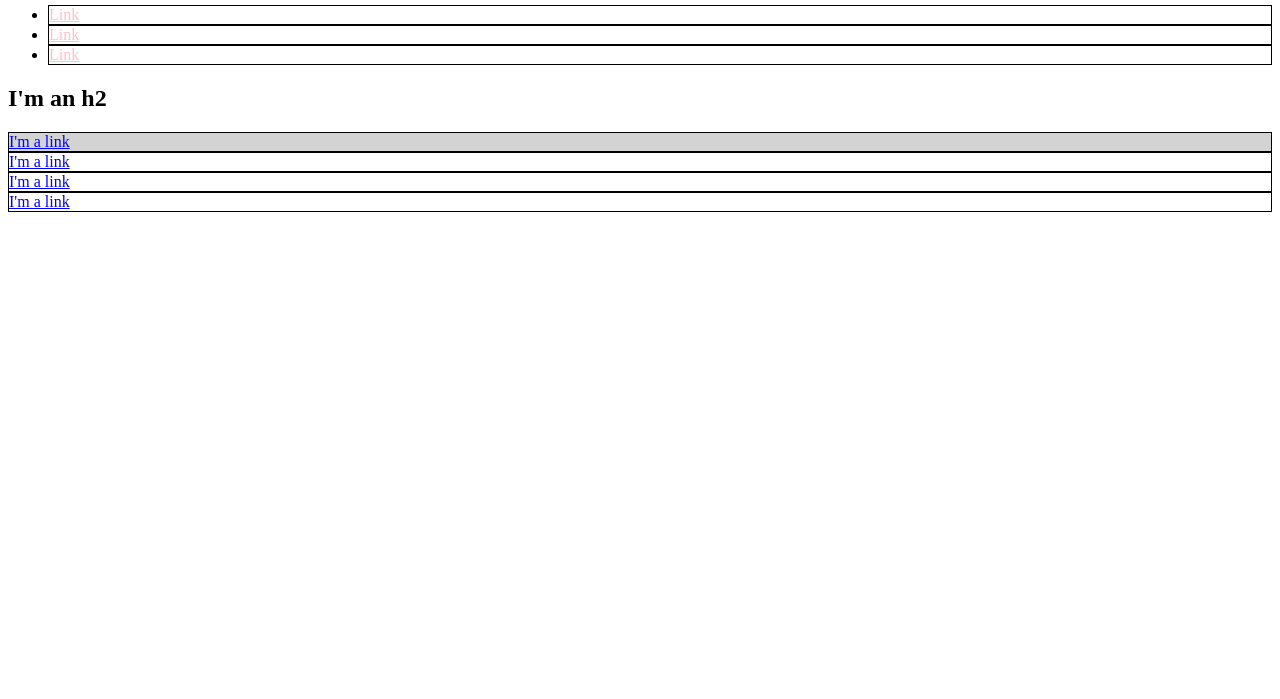
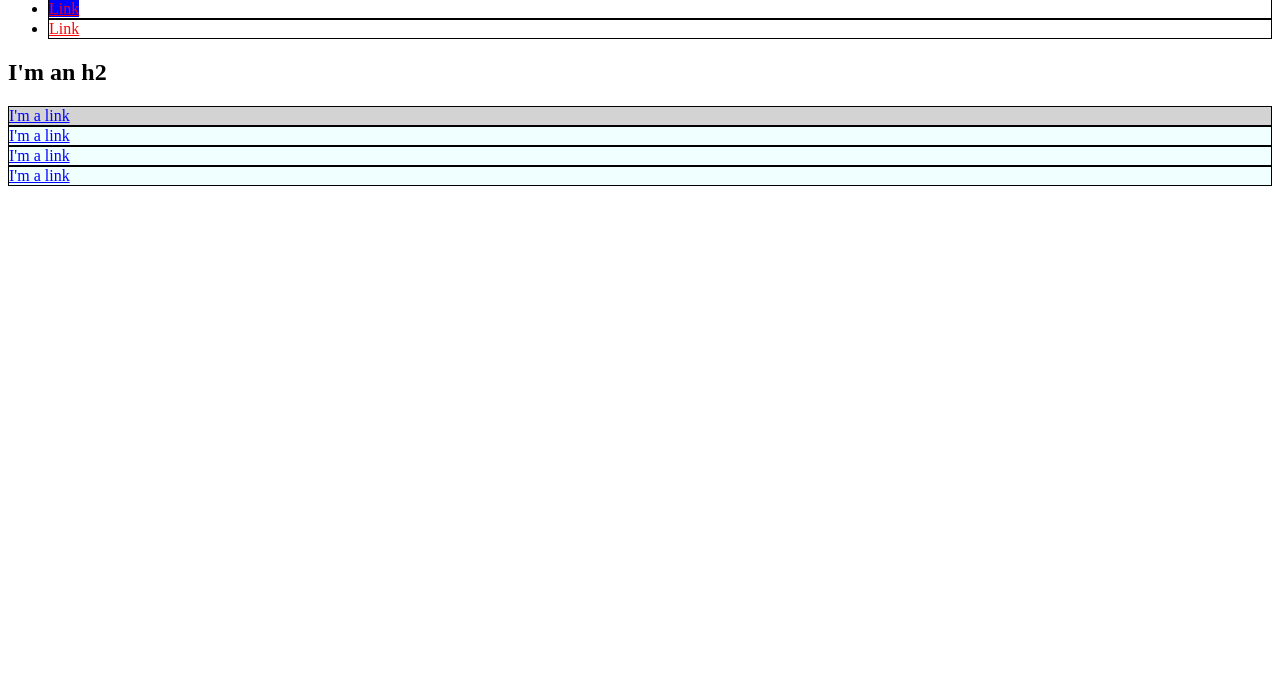
Before and after one commit to mrdotballard/mrdotballard.github.io, a plain HTML site: page index.html in a window 1280 px wide. Shown: the part 101-800 px from the top of the page. Drawn offline with Linux system fonts and the light colour scheme.

Commit message:
Add new id and class

```diff
--- a/index.html
+++ b/index.html
@@ -8,30 +8,32 @@
       a{
         color:red;
       }
-      li a{
-        color: pink;
-      }
       .bio-box, li {
         border: 1px solid black;
       }
       .bio-box a {
         color: blue;
       }
+      .bio-box-background {
+        background-color: azure;
+      }
       #exec-bio{
         background-color: lightgrey;
+      }
+      #link-background {
+        background-color: orange;
       }
     </style>
 
   </head>
   <body>
-    <a href="testlink">Testlink</a>
     <h1>I'm an h1</h1>
     <ul>
       <li>
-        <a href="http://example.com/">Link</a>
+        <a id="link-background" href="http://example.com/">Link</a>
       </li>
       <li>
-        <a href="http://example.com/" >Link</a>
+        <a href="http://example.com/" style="background-color: blue;">Link</a>
       </li>
       <li>
         <a href="http://example.com/" >Link</a>
@@ -39,16 +41,16 @@
     </ul>
 
     <h2>I'm an h2</h2>
-    <div id="exec-bio" class="bio-box">
+    <div id="exec-bio" class="bio-box bio-box-background">
       <a href="http://example.com/" >I'm a link</a>
     </div>
-    <div class="bio-box">
+    <div class="bio-box bio-box-background">
       <a href="http://example.com/">I'm a link</a>
     </div>
-    <div class="bio-box">
+    <div class="bio-box bio-box-background">
       <a href="http://example.com/" >I'm a link</a>
     </div>
-    <div class="bio-box">
+    <div class="bio-box bio-box-background">
       <a href="http://example.com/" >I'm a link</a>
     </div>
   </body>
```
